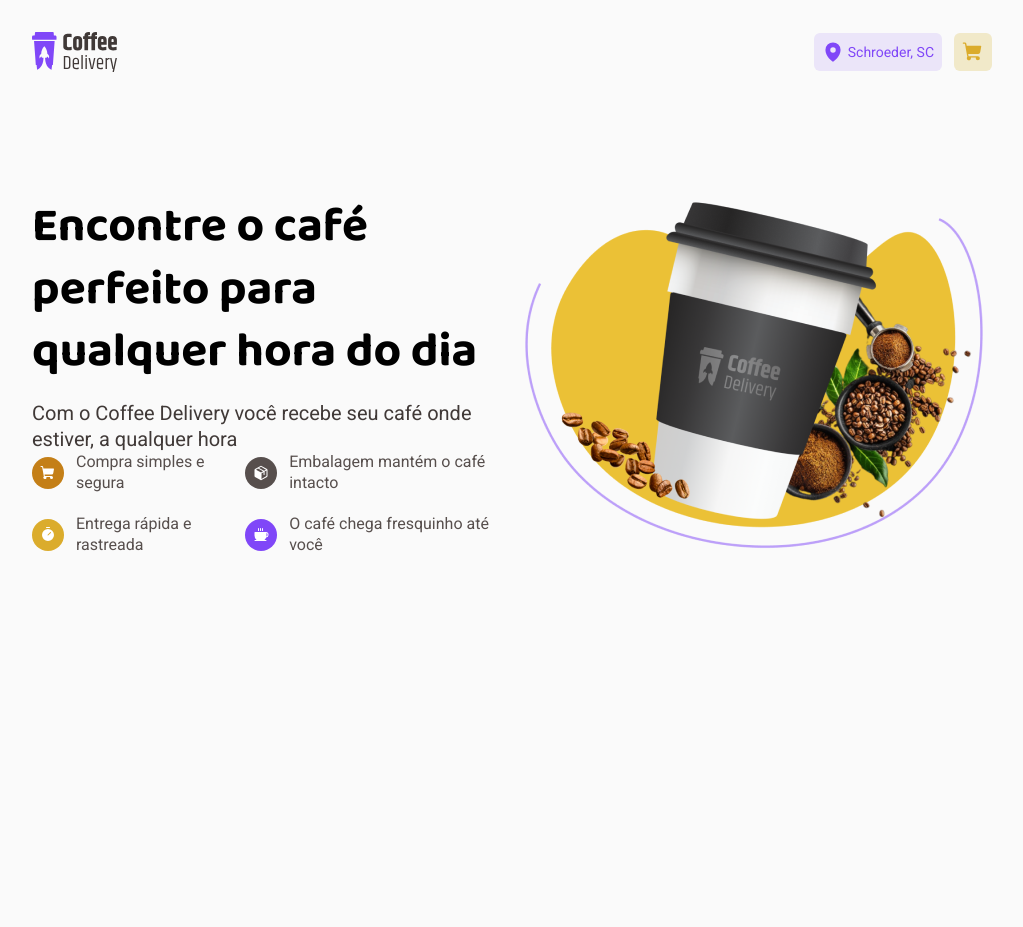
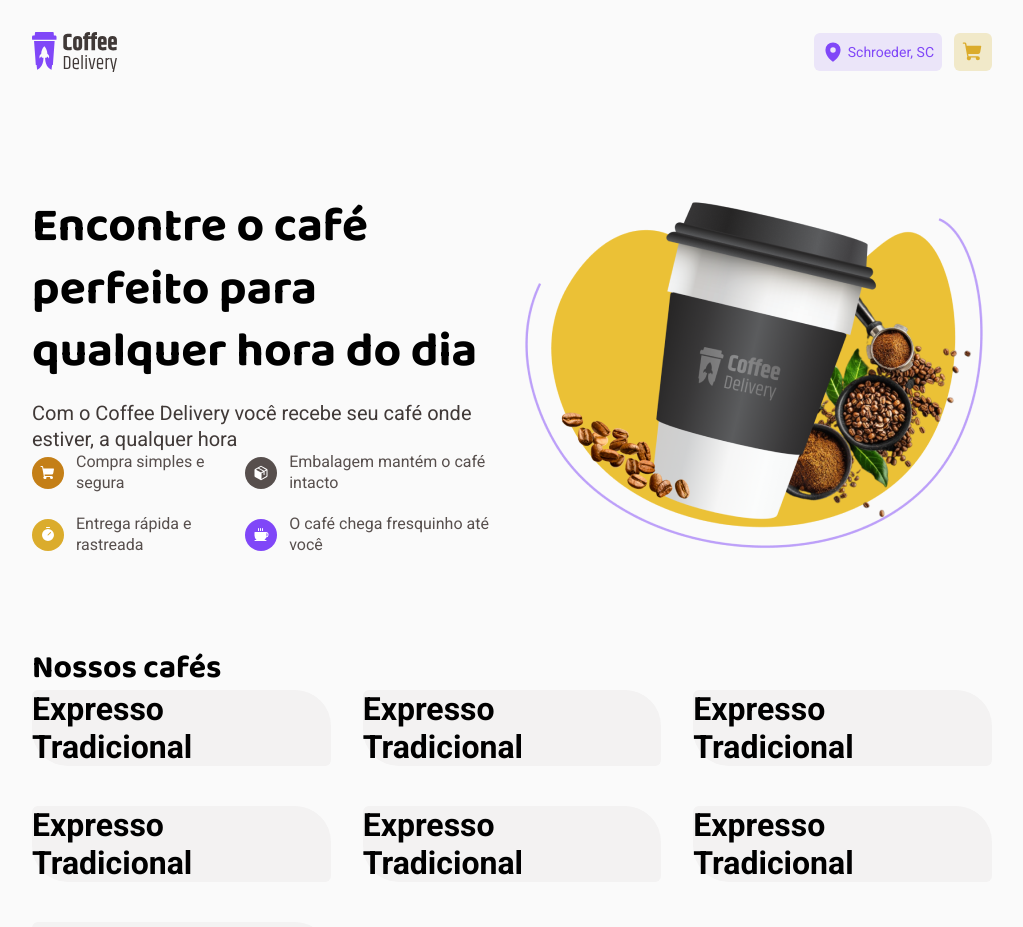
Before and after one commit to brayan-jordan/react-coffee-delivery, a React (Vite) app: page / in a window 1280 px wide. Shown: the top 927 px of the page, without its empty margins (128-1151 px from the left). Before the commit the page ends 800 px from the top, so only its background shows below. Built offline with nearby package versions, Linux system fonts and the light colour scheme; the HTML template or start-up script is replaced by a standard one.

Commit message:
feat: Container para listagem de cafés

```diff
--- a/src/pages/Home/components/Brand/styles.ts
+++ b/src/pages/Home/components/Brand/styles.ts
@@ -1,7 +1,7 @@
 import { styled } from 'styled-components'
 
 export const BrandContainer = styled.div`
-  padding: 5.75rem 10rem;
+  padding: 5.75rem 0;
   height: 34rem;
   display: flex;
   justify-content: space-between;
@@ -22,7 +22,7 @@
   gap: 1rem;
 
   h1 {
-    font-family: 'Baloo 2';
+    font-family: 'Baloo 2', sans-serif;
     font-weight: 700;
     font-size: 3rem;
     line-height: 130%;
--- /dev/null
+++ b/src/pages/Home/components/CoffeeCard/index.tsx
@@ -0,0 +1,9 @@
+import { CoffeeCardContainer } from './styles'
+
+export function CoffeeCard() {
+  return (
+    <CoffeeCardContainer>
+      <h1>Expresso Tradicional</h1>
+    </CoffeeCardContainer>
+  )
+}
--- /dev/null
+++ b/src/pages/Home/components/CoffeeCard/styles.ts
@@ -0,0 +1,7 @@
+import { styled } from 'styled-components'
+
+export const CoffeeCardContainer = styled.div`
+  width: 100%;
+  border-radius: 0.375rem 2.25rem;
+  background: ${(props) => props.theme['gray-200']};
+`
--- a/src/pages/Home/index.tsx
+++ b/src/pages/Home/index.tsx
@@ -1,5 +1,21 @@
 import { Brand } from './components/Brand'
+import { CoffeeCard } from './components/CoffeeCard'
+import { CoffeeListContainer, HomeContainer } from './styles'
 
 export function Home() {
-  return <Brand />
+  return (
+    <HomeContainer>
+      <Brand />
+      <h1>Nossos cafés</h1>
+      <CoffeeListContainer>
+        <CoffeeCard />
+        <CoffeeCard />
+        <CoffeeCard />
+        <CoffeeCard />
+        <CoffeeCard />
+        <CoffeeCard />
+        <CoffeeCard />
+      </CoffeeListContainer>
+    </HomeContainer>
+  )
 }
--- /dev/null
+++ b/src/pages/Home/styles.ts
@@ -0,0 +1,20 @@
+import { styled } from 'styled-components'
+
+export const HomeContainer = styled.div`
+  display: flex;
+  flex-direction: column;
+  padding: 0 10rem;
+
+  > h1 {
+    font-family: 'Baloo 2', sans-serif;
+    font-weight: 700;
+    font-size: 2rem;
+    line-height: 130%;
+  }
+`
+
+export const CoffeeListContainer = styled.div`
+  display: grid;
+  gap: 2.5rem 2rem;
+  grid-template-columns: repeat(auto-fit, minmax(16rem, 1fr));
+`
```
